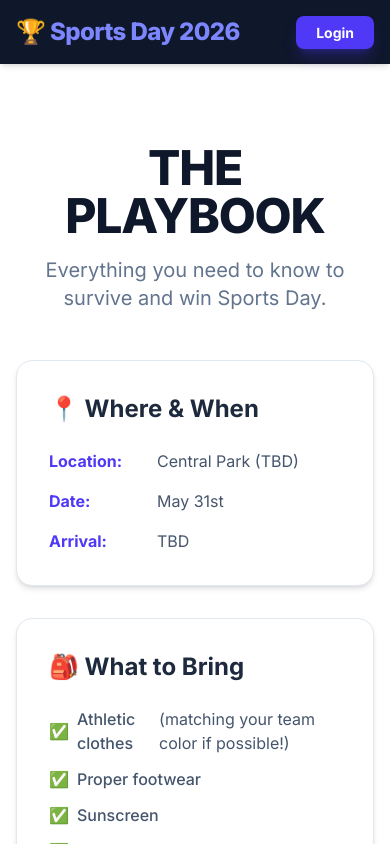
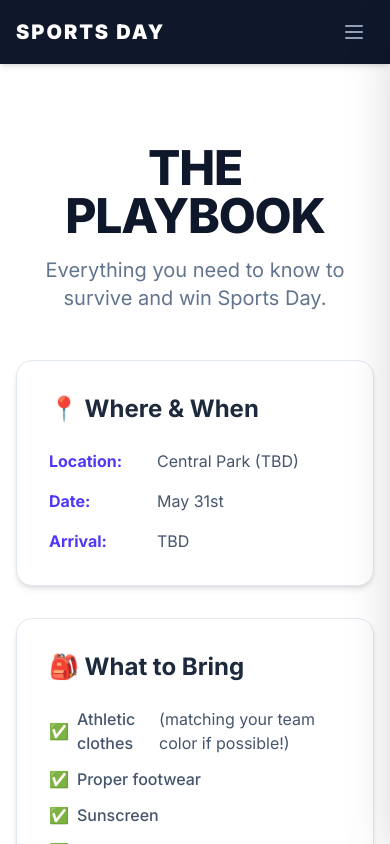
Before and after one commit to haicomet/sports-day-hub, a Next.js app: page /info in a window 390 px wide. Shown: the top 844 px of the page. Built offline with nearby package versions, Linux system fonts and the light colour scheme; no server answers.

Commit message:
fix: ui mobile compatiblity enhanced

```diff
--- /dev/null
+++ b/src/components/NavUI.tsx
@@ -0,0 +1,85 @@
+"use client";
+
+import Link from "next/link";
+import { useState } from "react";
+
+// It accepts the session data from the server wrapper
+export default function NavUI({ session }: { session: any }) {
+  const [isOpen, setIsOpen] = useState(false);
+
+  // Helper to instantly close the menu when a link is clicked
+  const closeMenu = () => setIsOpen(false);
+
+  // We abstract the links here so we don't have to type them twice!
+  const NavLinks = () => (
+    <>
+      <Link href="/" onClick={closeMenu} className="text-slate-300 hover:bg-slate-800 hover:text-white px-3 py-2 rounded-md text-sm font-medium transition-all block md:inline-block">Dashboard</Link>
+      <Link href="/rsvp" onClick={closeMenu} className="text-slate-300 hover:bg-slate-800 hover:text-white px-3 py-2 rounded-md text-sm font-medium transition-all block md:inline-block">RSVP</Link>
+
+      {session && (
+        <Link href="/team" onClick={closeMenu} className="text-emerald-400 hover:bg-slate-800 hover:text-emerald-300 px-3 py-2 rounded-md text-sm font-medium transition-all block md:inline-block">My Team</Link>
+      )}
+
+      <Link href="/events" onClick={closeMenu} className="text-slate-300 hover:bg-slate-800 hover:text-white px-3 py-2 rounded-md text-sm font-medium transition-all block md:inline-block">Schedule</Link>
+      <Link href="/info" onClick={closeMenu} className="text-amber-400 hover:bg-slate-800 hover:text-amber-300 px-3 py-2 rounded-md text-sm font-medium transition-all block md:inline-block">Rules & Info</Link>
+    </>
+  );
+
+  return (
+    <nav className="bg-slate-900 shadow-md sticky top-0 z-50">
+      <div className="max-w-6xl mx-auto px-4">
+        <div className="flex items-center justify-between h-16">
+
+          {/* --- LOGO --- */}
+          <div className="flex-shrink-0 font-black text-xl uppercase tracking-widest text-white">
+            <Link href="/" onClick={closeMenu}>Sports Day</Link>
+          </div>
+
+          {/* --- DESKTOP NAV (Hidden on mobile) --- */}
+          <div className="hidden md:block">
+            <div className="ml-10 flex items-baseline space-x-4">
+              <NavLinks />
+            </div>
+          </div>
+
+          {/* --- MOBILE HAMBURGER BUTTON (Hidden on desktop) --- */}
+          <div className="md:hidden">
+            <button
+              onClick={() => setIsOpen(!isOpen)}
+              className="inline-flex items-center justify-center p-2 rounded-md text-slate-400 hover:text-white hover:bg-slate-800 focus:outline-none focus:ring-2 focus:ring-inset focus:ring-indigo-500 transition-colors"
+            >
+              <span className="sr-only">Open main menu</span>
+              <svg className="block h-6 w-6" fill="none" viewBox="0 0 24 24" stroke="currentColor">
+                {/* Switches between the 3 lines and the X icon based on state */}
+                <path strokeLinecap="round" strokeLinejoin="round" strokeWidth="2" d={isOpen ? "M6 18L18 6M6 6l12 12" : "M4 6h16M4 12h16M4 18h16"} />
+              </svg>
+            </button>
+          </div>
+        </div>
+      </div>
+
+      {/* --- MOBILE OVERLAY (Darkens the background when menu is open) --- */}
+      {isOpen && (
+        <div className="fixed inset-0 bg-black/60 z-40 md:hidden transition-opacity" onClick={closeMenu}></div>
+      )}
+
+      {/* --- MOBILE SLIDE-OUT SIDEBAR --- */}
+      <div className={`fixed inset-y-0 right-0 w-64 bg-slate-900 shadow-2xl z-50 transform transition-transform duration-300 ease-in-out md:hidden flex flex-col ${isOpen ? 'translate-x-0' : 'translate-x-full'}`}>
+
+        <div className="p-6 flex items-center justify-between border-b border-slate-800">
+          <span className="font-black text-lg uppercase tracking-widest text-white">Menu</span>
+          <button onClick={closeMenu} className="text-slate-400 hover:text-white focus:outline-none p-1">
+            <svg className="h-6 w-6" fill="none" viewBox="0 0 24 24" stroke="currentColor">
+              <path strokeLinecap="round" strokeLinejoin="round" strokeWidth="2" d="M6 18L18 6M6 6l12 12" />
+            </svg>
+          </button>
+        </div>
+
+        <div className="px-4 pt-4 pb-6 flex flex-col space-y-2 overflow-y-auto">
+          <NavLinks />
+        </div>
+      </div>
+
+    </nav>
+  );
+}
--- a/src/components/Navigation.tsx
+++ b/src/components/Navigation.tsx
@@ -1,56 +1,11 @@
-import Link from "next/link";
 import { getServerSession } from "next-auth";
 import { authOptions } from "../lib/auth";
+import NavUI from "./NavUI";
 
 export default async function Navigation() {
+  // Fetch the secure session on the server
   const session = await getServerSession(authOptions);
 
-  return (
-    <nav className="bg-slate-900 text-white shadow-md sticky top-0 z-50">
-      <div className="max-w-6xl mx-auto px-4 sm:px-6 lg:px-8">
-        <div className="flex items-center justify-between h-16">
-
-          <div className="flex items-center space-x-8">
-            <Link href="/" className="font-extrabold text-2xl tracking-tight text-indigo-400 hover:text-indigo-300 transition-colors">
-              🏆 Sports Day 2026
-            </Link>
-
-            <div className="hidden md:block">
-              <div className="flex items-baseline space-x-2">
-                <Link href="/" className="hover:bg-slate-800 px-3 py-2 rounded-md text-sm font-medium transition-all">Dashboard</Link>
-                <Link href="/rsvp" className="hover:bg-slate-800 px-3 py-2 rounded-md text-sm font-medium transition-all">RSVP</Link>
-                {session && (
-                  <Link href="/team" className="text-emerald-400 hover:bg-slate-800 px-3 py-2 rounded-md text-sm font-medium transition-all">My Team</Link>
-                )}
-                <Link href="/events" className="hover:bg-slate-800 px-3 py-2 rounded-md text-sm font-medium transition-all">Schedule</Link>
-                <Link href="/info" className="text-amber-400 hover:bg-slate-800 px-3 py-2 rounded-md text-sm font-medium transition-all">Rules & Info</Link>
-
-                {session && (
-                  <Link href="/admin" className="text-amber-400 hover:bg-slate-800 px-3 py-2 rounded-md text-sm font-medium transition-all">Admin Hub</Link>
-                )}
-              </div>
-            </div>
-          </div>
-
-          <div>
-            {session ? (
-              <div className="flex items-center space-x-4">
-                <span className="text-sm text-slate-400 font-medium hidden sm:block">
-                  Athlete: <span className="text-white">{session.user?.name}</span>
-                </span>
-                <Link href="/api/auth/signout" className="bg-slate-800 border border-slate-700 hover:bg-slate-700 px-4 py-2 rounded-lg text-sm font-bold transition-all">
-                  Logout
-                </Link>
-              </div>
-            ) : (
-              <Link href="/api/auth/signin" className="bg-indigo-600 hover:bg-indigo-500 px-5 py-2 rounded-lg text-sm font-bold transition-all shadow-lg shadow-indigo-600/30">
-                Login
-              </Link>
-            )}
-          </div>
-
-        </div>
-      </div>
-    </nav>
-  );
+  // Pass it to the interactive client component
+  return <NavUI session={session} />;
 }
```
